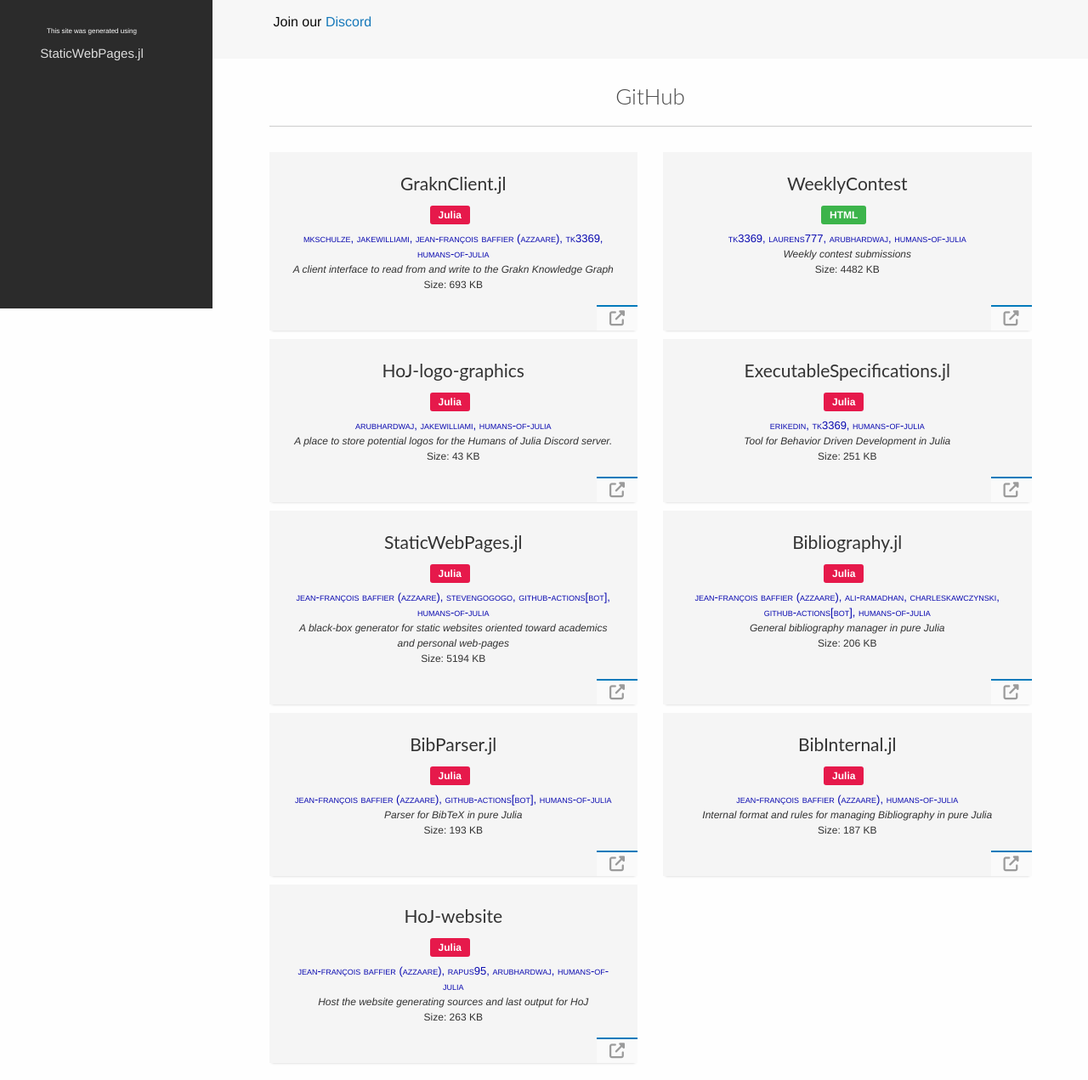
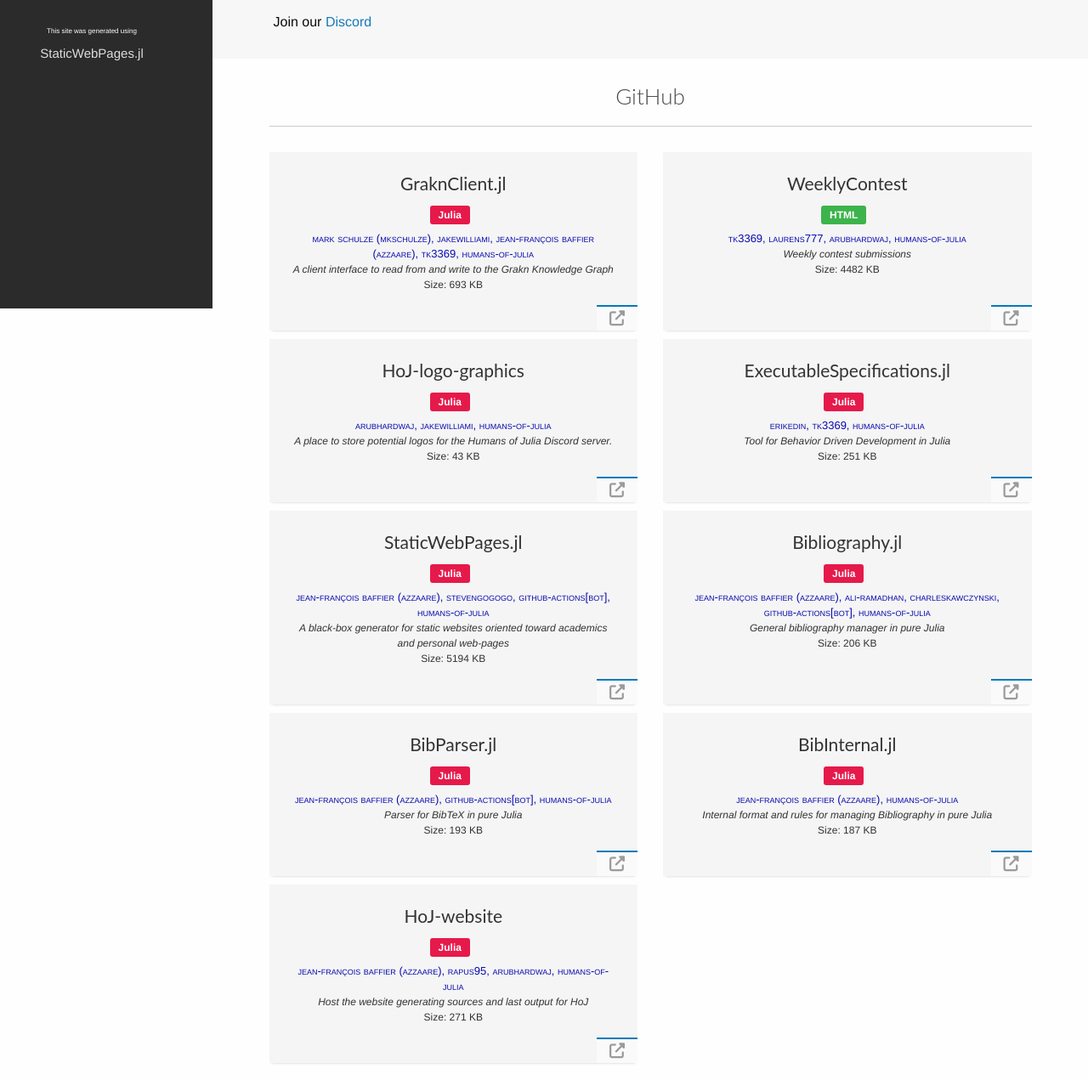
Before and after one commit to Humans-of-Julia/HoJ-website, a plain HTML site: page docs/index.html in a window 1280 px wide. Shown: the part 437-1708 px from the top of the page at 85% size. Drawn offline with Linux system fonts and the light colour scheme; some icons are missing.

Commit message:
Updated with a github action on push

```diff
--- a/docs/index.html
+++ b/docs/index.html
@@ -81,7 +81,7 @@
         <h4 class="pubtitle">GraknClient.jl</h4>
         <div class="pubcontents">
             <span class="label label-red">Julia</span>
-            <div class="pubauthor">mkschulze, jakewilliami, jean-françois baffier (azzaare), tk3369, humans-of-julia</div>
+            <div class="pubauthor">mark schulze (mkschulze), jakewilliami, jean-françois baffier (azzaare), tk3369, humans-of-julia</div>
             <div class="pubcite">A client interface to read from and write to the Grakn Knowledge Graph</div>
             <div class="pubyear">Size: 693 KB</div>
         </div>
@@ -219,7 +219,7 @@
             <span class="label label-red">Julia</span>
             <div class="pubauthor">jean-françois baffier (azzaare), rapus95, arubhardwaj, humans-of-julia</div>
             <div class="pubcite">Host the website generating sources and last output for HoJ</div>
-            <div class="pubyear">Size: 263 KB</div>
+            <div class="pubyear">Size: 271 KB</div>
         </div>
     </div>
 </div>
```
Also changed, not shown: 2 other files.
